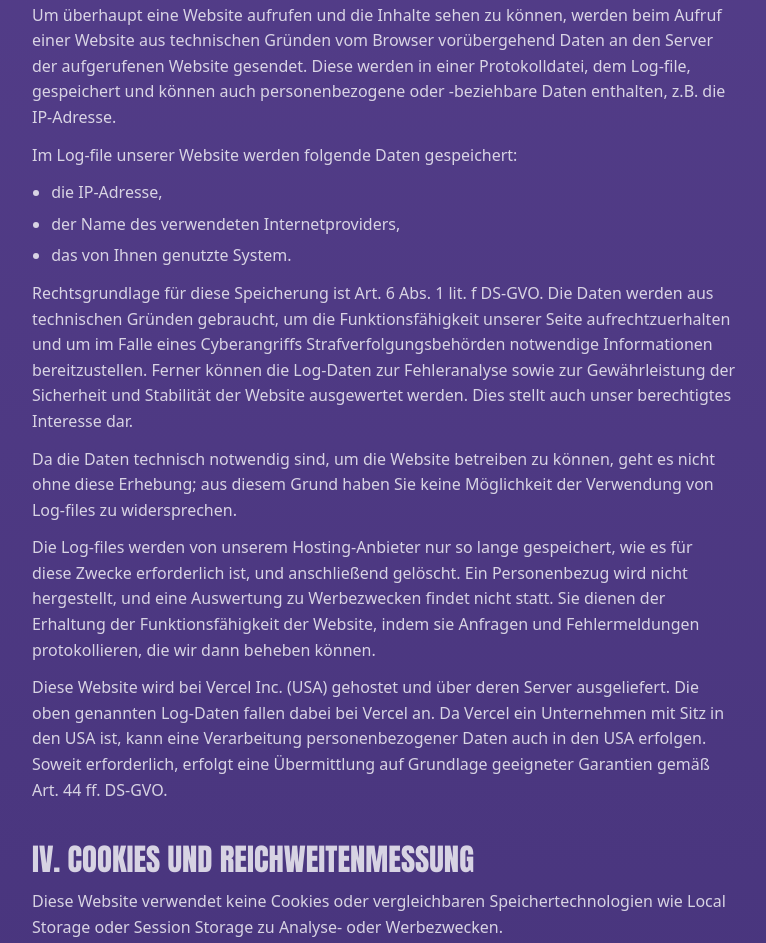
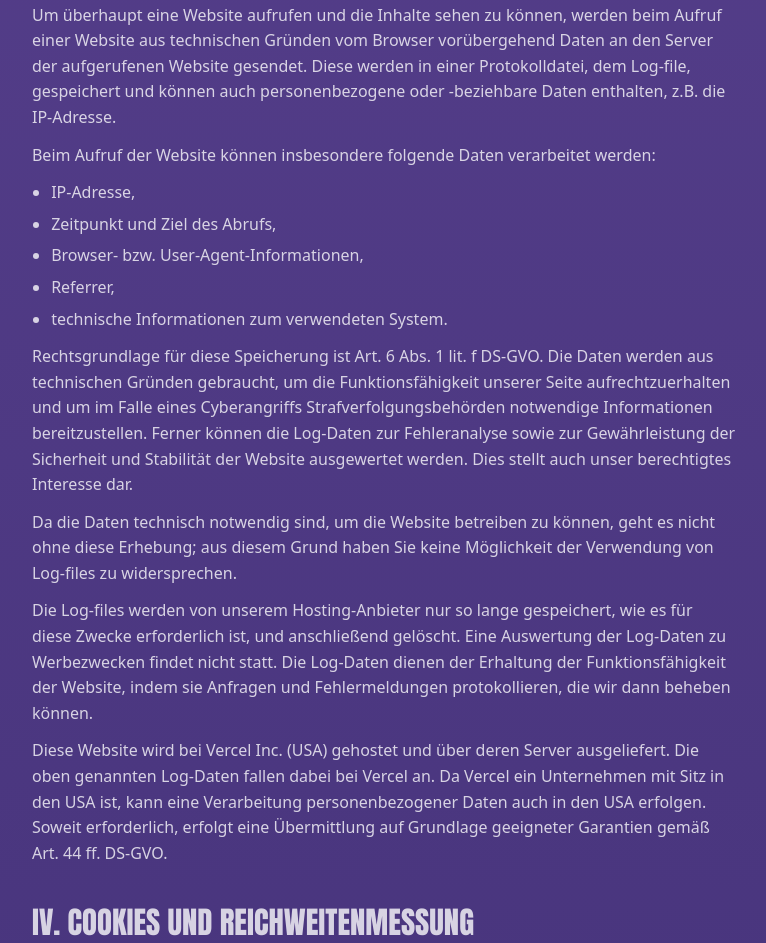
Before and after one commit to constantinbuer-sg/kus, a plain HTML site: page datenschutz.html in a window 1280 px wide. Shown: the part 1091-2034 px from the top of the page, without its empty margins (41-807 px from the left). Drawn offline with Linux system fonts and the light colour scheme.

Commit message:
Letzte rechtliche Anpassungen an Impressum, Datenschutz und Presse
- Impressum: Hinweis auf Nutzungsbedingungen im Pressebereich, unbelegte Link-Prüfung entfernt
- Datenschutz III: Log-Daten realistischer beschrieben, absolute Aussage zum Personenbezug entfernt
- Presse: Hinweis zur redaktionellen Nutzung der Pressematerialien

Co-Authored-By: Claude Opus 5.5 <noreply@anthropic.com>

```diff
--- a/datenschutz.html
+++ b/datenschutz.html
@@ -40,15 +40,17 @@
     <p>Diese Website nutzt aus Sicherheitsgründen und zum Schutz der Übertragung personenbezogener Daten und anderer vertraulicher Inhalte (z.B. Anfragen an den Verantwortlichen) eine SSL- bzw. TLS-Verschlüsselung. Sie können eine verschlüsselte Verbindung an der Zeichenfolge „https://“ und dem Schloss-Symbol in Ihrer Browserzeile erkennen.</p>
     <h2>III. Datenerfassung beim Besuch der Website</h2>
     <p>Um überhaupt eine Website aufrufen und die Inhalte sehen zu können, werden beim Aufruf einer Website aus technischen Gründen vom Browser vorübergehend Daten an den Server der aufgerufenen Website gesendet. Diese werden in einer Protokolldatei, dem Log-file, gespeichert und können auch personenbezogene oder -beziehbare Daten enthalten, z.B. die IP-Adresse.</p>
-    <p>Im Log-file unserer Website werden folgende Daten gespeichert:</p>
+    <p>Beim Aufruf der Website können insbesondere folgende Daten verarbeitet werden:</p>
     <ul>
-    <li>die IP-Adresse,</li>
-    <li>der Name des verwendeten Internetproviders,</li>
-    <li>das von Ihnen genutzte System.</li>
+    <li>IP-Adresse,</li>
+    <li>Zeitpunkt und Ziel des Abrufs,</li>
+    <li>Browser- bzw. User-Agent-Informationen,</li>
+    <li>Referrer,</li>
+    <li>technische Informationen zum verwendeten System.</li>
     </ul>
     <p>Rechtsgrundlage für diese Speicherung ist Art. 6 Abs. 1 lit. f DS-GVO. Die Daten werden aus technischen Gründen gebraucht, um die Funktionsfähigkeit unserer Seite aufrechtzuerhalten und um im Falle eines Cyberangriffs Strafverfolgungsbehörden notwendige Informationen bereitzustellen. Ferner können die Log-Daten zur Fehleranalyse sowie zur Gewährleistung der Sicherheit und Stabilität der Website ausgewertet werden. Dies stellt auch unser berechtigtes Interesse dar.</p>
     <p>Da die Daten technisch notwendig sind, um die Website betreiben zu können, geht es nicht ohne diese Erhebung; aus diesem Grund haben Sie keine Möglichkeit der Verwendung von Log-files zu widersprechen.</p>
-    <p>Die Log-files werden von unserem Hosting-Anbieter nur so lange gespeichert, wie es für diese Zwecke erforderlich ist, und anschließend gelöscht. Ein Personenbezug wird nicht hergestellt, und eine Auswertung zu Werbezwecken findet nicht statt. Sie dienen der Erhaltung der Funktionsfähigkeit der Website, indem sie Anfragen und Fehlermeldungen protokollieren, die wir dann beheben können.</p>
+    <p>Die Log-files werden von unserem Hosting-Anbieter nur so lange gespeichert, wie es für diese Zwecke erforderlich ist, und anschließend gelöscht. Eine Auswertung der Log-Daten zu Werbezwecken findet nicht statt. Die Log-Daten dienen der Erhaltung der Funktionsfähigkeit der Website, indem sie Anfragen und Fehlermeldungen protokollieren, die wir dann beheben können.</p>
     <p>Diese Website wird bei Vercel Inc. (USA) gehostet und über deren Server ausgeliefert. Die oben genannten Log-Daten fallen dabei bei Vercel an. Da Vercel ein Unternehmen mit Sitz in den USA ist, kann eine Verarbeitung personenbezogener Daten auch in den USA erfolgen. Soweit erforderlich, erfolgt eine Übermittlung auf Grundlage geeigneter Garantien gemäß Art. 44 ff. DS-GVO.</p>
     <h2>IV. Cookies und Reichweitenmessung</h2>
     <p>Diese Website verwendet keine Cookies oder vergleichbaren Speichertechnologien wie Local Storage oder Session Storage zu Analyse- oder Werbezwecken.</p>
```
Also changed, not shown: impressum.html (+2 -2 lines), presse.html (+1 -0 lines).
